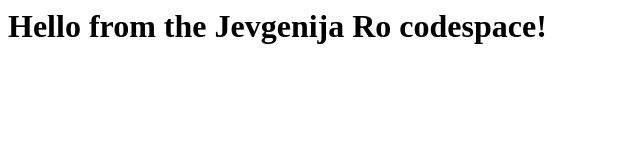
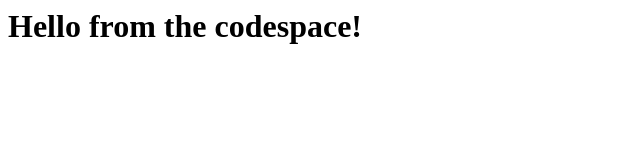
Before and after one commit to JevgenijaRo/skills-code-with-codespaces, a plain HTML site: page index.html in a window 1280 px wide. Shown: the whole page, without its empty margins (0-640 px from the left). Drawn offline with Linux system fonts and the light colour scheme.

Commit message:
Adding hello from the codespace!

```diff
--- a/index.html
+++ b/index.html
@@ -1,3 +1,3 @@
 <html>
-  <h1>Hello from the Jevgenija Ro codespace!</h1>
+  <h1>Hello from the codespace!</h1>
 </html>
```
